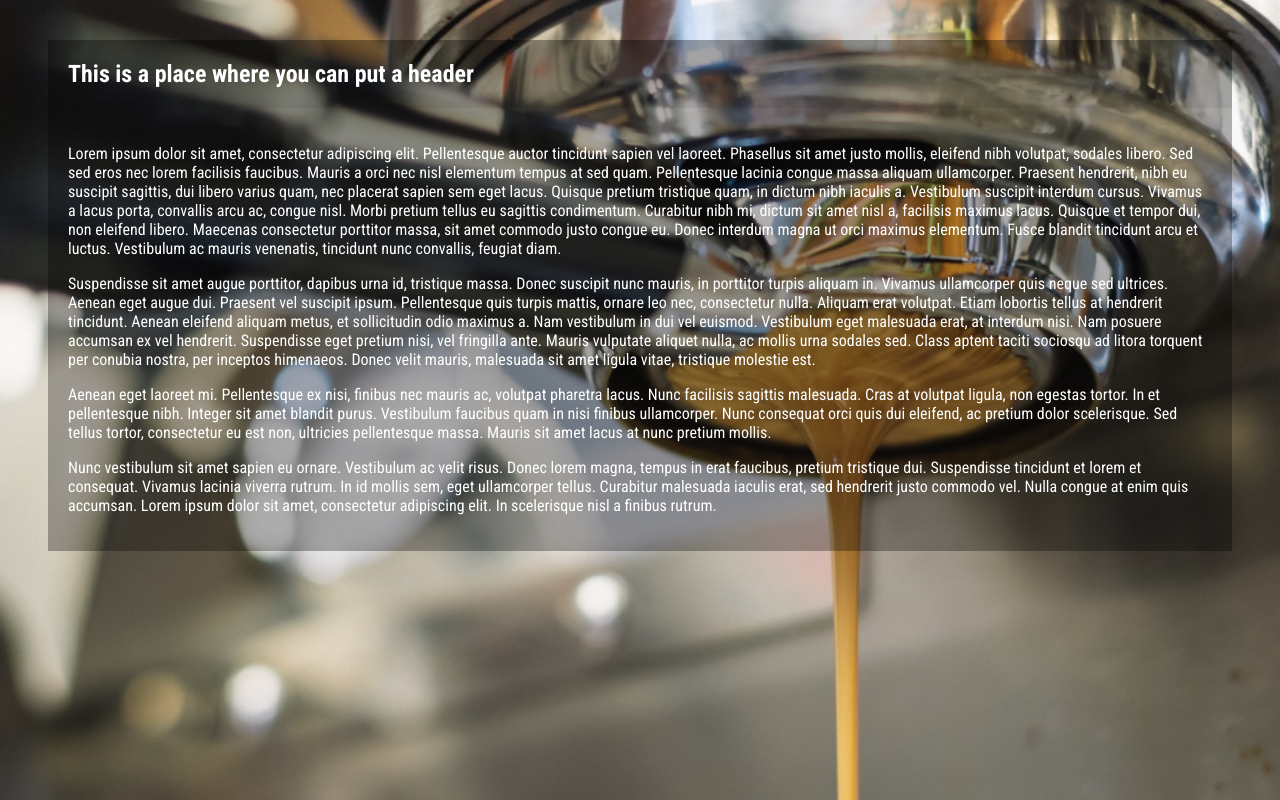
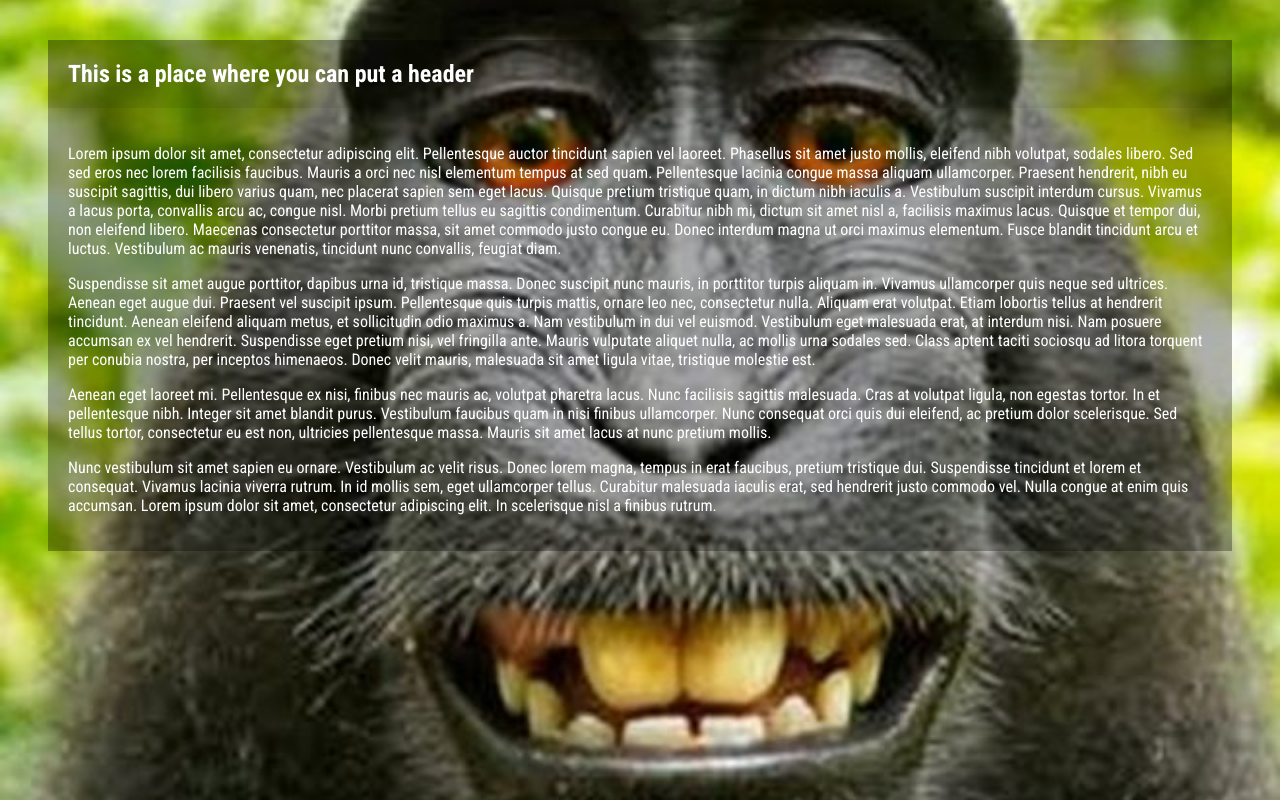
Before and after one commit to ddean2/ddean2.github.io, a plain HTML site: page mydomain.html in a window 1280 px wide. Drawn offline with Linux system fonts and the light colour scheme.

Commit message:
Update mydomain.html

```diff
--- a/mydomain.html
+++ b/mydomain.html
@@ -6,7 +6,7 @@
 	<link href='https://fonts.googleapis.com/css?family=Roboto+Condensed:400,700' rel='stylesheet' type='text/css'>
 	<style>
 		   body {
-		     background: url(./coffee.jpg) no-repeat center center fixed;
+		     background: url(./monkey2.jpg) no-repeat center center fixed;
 		     -webkit-background-size: cover;
 		     -moz-background-size: cover;
 		     -o-background-size: cover;
```
